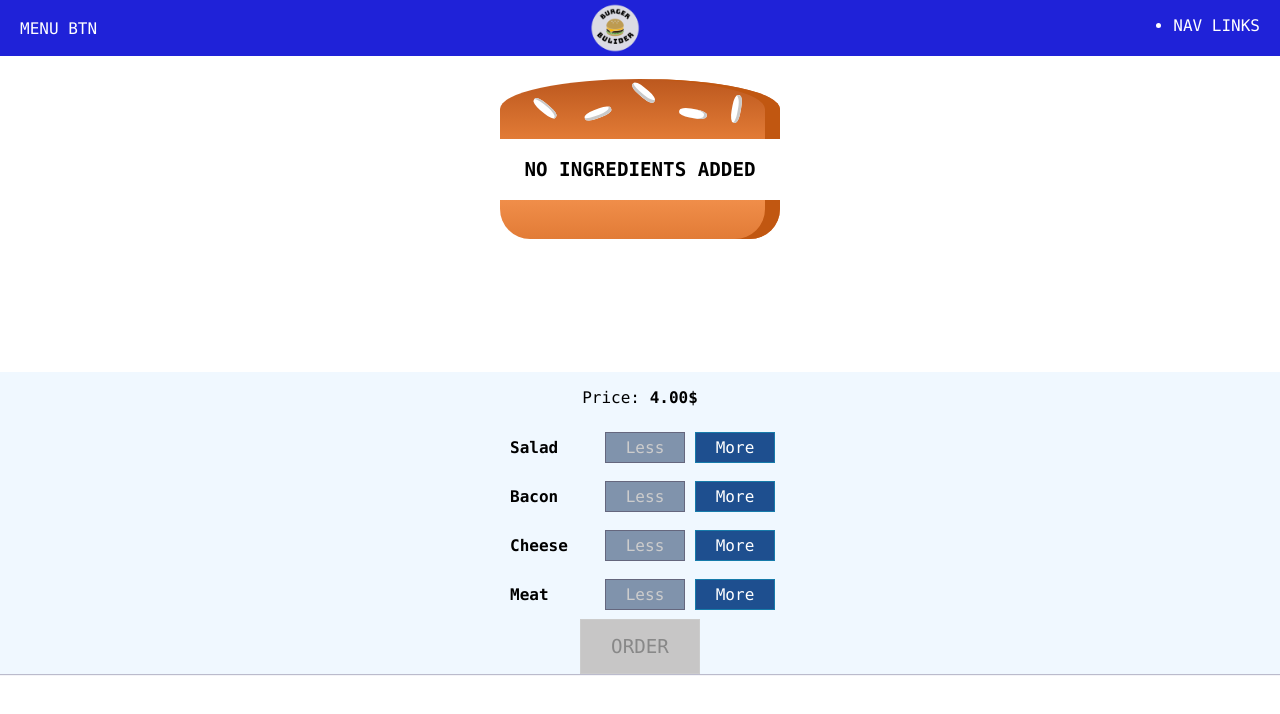
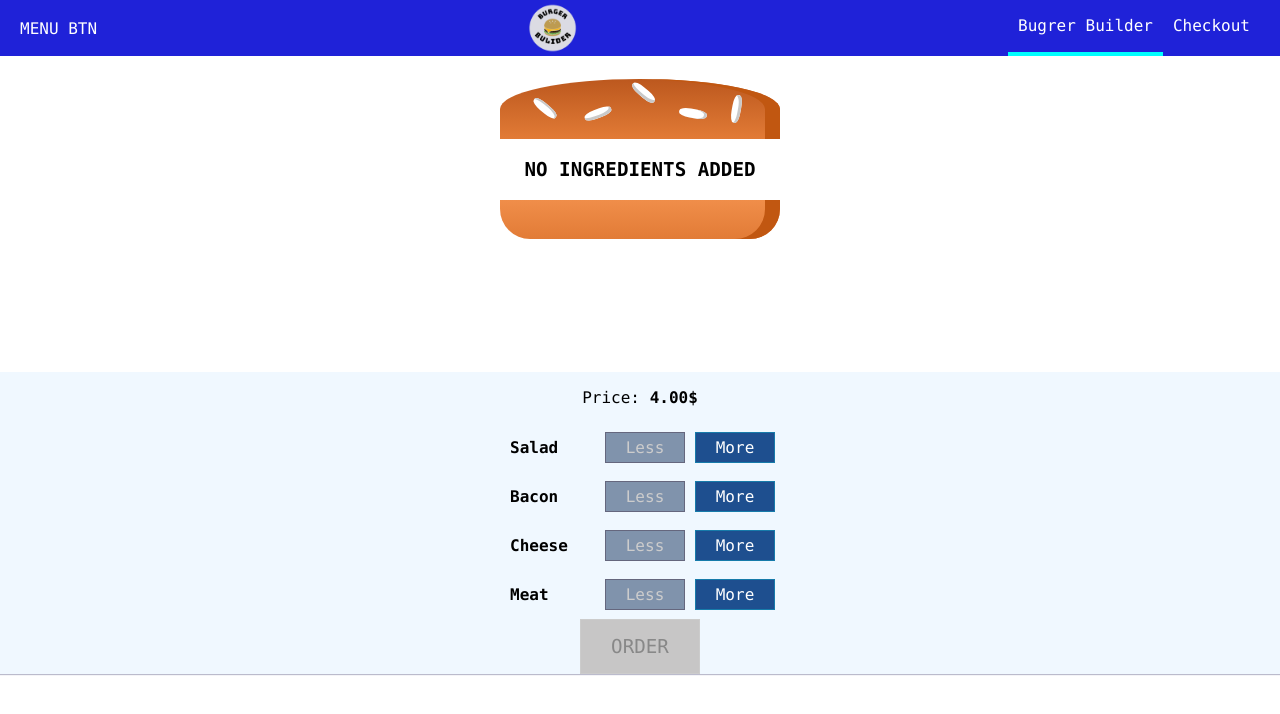
Before and after one commit to kombuchamp/BurgerBuilderReact, a React app: page / in a window 1280 px wide. Shown: the top 714 px of the page. Built offline with nearby package versions, Linux system fonts and the light colour scheme.

Commit message:
Add navigation to Toolbar

```diff
--- /dev/null
+++ b/src/components/Navigation/NavigationItems/NavigationItem/NavigationItem.js
@@ -0,0 +1,12 @@
+import React from 'react';
+import styles from './NavigationItem.module.css';
+
+const NavigationItem = props => (
+    <li className={styles.NavigationItem}>
+        <a href={props.href} className={props.active ? styles.active : null}>
+            {props.children}
+        </a>
+    </li>
+);
+
+export default NavigationItem;
--- /dev/null
+++ b/src/components/Navigation/NavigationItems/NavigationItem/NavigationItem.module.css
@@ -0,0 +1,23 @@
+.NavigationItem {
+    margin: 0;
+    box-sizing: border-box;
+    display: flex;
+    height: 100%;
+    align-items: center;
+}
+
+.NavigationItem a {
+    color: white;
+    text-decoration: none;
+    height: 100%;
+    padding: 16px 10px;
+    border-bottom: 4px solid transparent;
+    box-sizing: border-box;
+    display: block;
+}
+
+.NavigationItem a:hover,
+.NavigationItem a:active,
+.NavigationItem a.active {
+    border-bottom: 4px solid aqua
+}
--- /dev/null
+++ b/src/components/Navigation/NavigationItems/NavigationItems.js
@@ -0,0 +1,16 @@
+import React from 'react';
+import NavigationItem from './NavigationItem/NavigationItem';
+import styles from './NavigationItems.module.css';
+
+const NavigationItems = () => {
+    return (
+        <ul className={styles.NavigationItems}>
+            <NavigationItem href="/" active>
+                Bugrer Builder
+            </NavigationItem>
+            <NavigationItem href="/">Checkout</NavigationItem>
+        </ul>
+    );
+};
+
+export default NavigationItems;
--- /dev/null
+++ b/src/components/Navigation/NavigationItems/NavigationItems.module.css
@@ -0,0 +1,8 @@
+.NavigationItems {
+    margin: 0;
+    padding: 0;
+    list-style: none;
+    display: flex;
+    align-items: center;
+    height: 100%;
+}
--- a/src/components/Navigation/Toolbar/Toolbar.js
+++ b/src/components/Navigation/Toolbar/Toolbar.js
@@ -1,15 +1,14 @@
 import React from 'react';
 import Logo from '../../Logo/Logo';
 import styles from './Toolbar.module.css';
+import NavigationItems from '../NavigationItems/NavigationItems';
 
 const Toolbar = props => (
     <header className={styles.Toolbar}>
         <div>MENU BTN</div>
         <Logo />
         <nav>
-            <ul>
-                <li>NAV LINKS</li>
-            </ul>
+            <NavigationItems />
         </nav>
     </header>
 );
```
